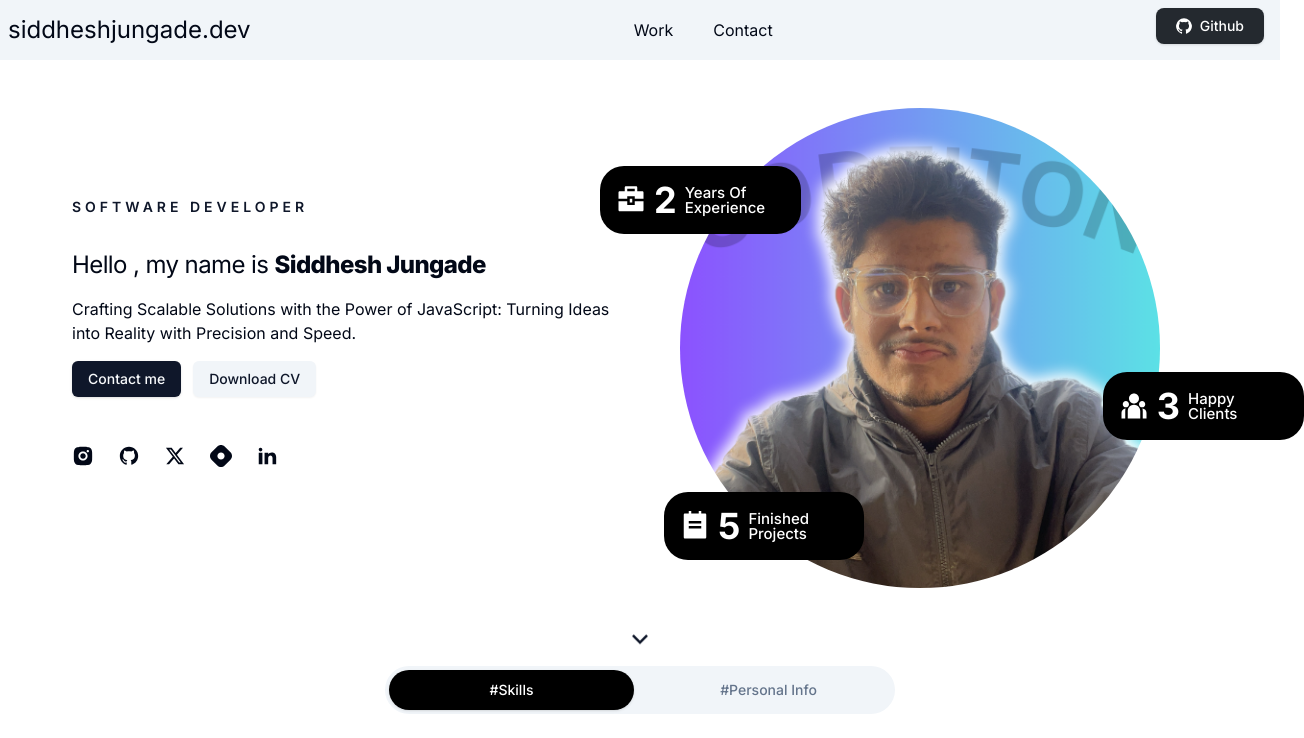
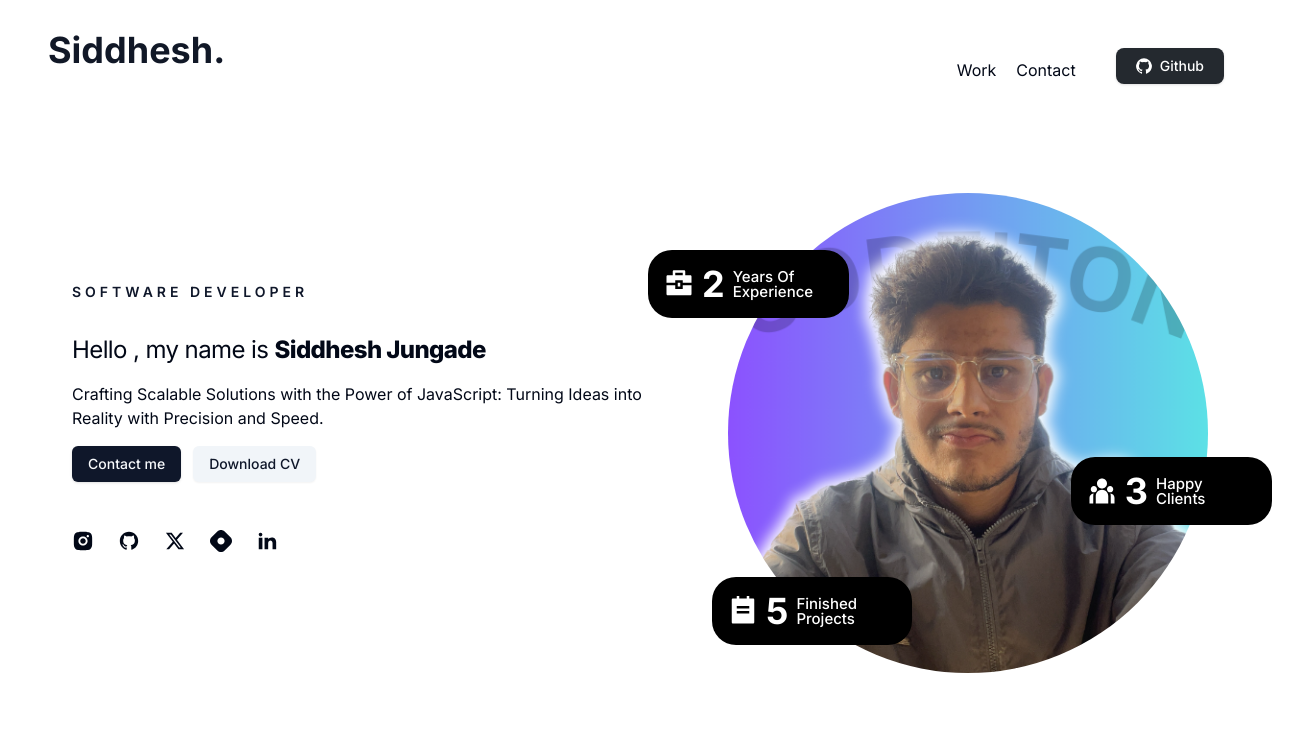
Before and after one commit to siddheshJungade/portfolio, a Next.js app in the folder web/: page / in a window 1280 px wide. Shown: the top 738 px of the page, 1304 px wide, since content can reach past the window. Built offline with nearby package versions, Linux system fonts and the light colour scheme.

Commit message:
push the changes
Signed-off-by: siddheshjungade007 <siddheshshaym.j@digitalapicraft.com>

```diff
--- a/web/src/app/(dashboard)/contact/page.tsx
+++ b/web/src/app/(dashboard)/contact/page.tsx
@@ -4,7 +4,7 @@ import Script from 'next/script';
 export default function Contact() {
 
   return (
-    <main className="flex min-h-screen flex-col items-center justify-between">
+    <main className="flex w-full mx-auto min-h-screen flex-col items-center justify-between">
         {/* <Script
         type="text/javascript"
         src="https://assets.calendly.com/assets/external/widget.js"
--- a/web/src/app/(dashboard)/work/layout.tsx
+++ b/web/src/app/(dashboard)/work/layout.tsx
@@ -25,7 +25,7 @@ export default function WorkPageLayout({
 
   return (
     <>
-      <main className="flex w-full md:w-[83rem] container min-h-screen items-start justify-start p-5">
+      <main className="flex w-full container min-h-screen items-start justify-start p-5">
         <div className="w-full">
           <div className="flex justify-center md:justify-start gap-2 mt-4">
             {workCategory.map((item, idx) => (
--- a/web/src/app/layout.tsx
+++ b/web/src/app/layout.tsx
@@ -27,8 +27,7 @@ export default function RootLayout({
       </head>
       <body className={inter.className}>
         <NavigationBar />
-        {children}
-
+        <div className="container ">{children}</div>
         <Footer />
         <Toaster />
       </body>
--- a/web/src/app/page.tsx
+++ b/web/src/app/page.tsx
@@ -3,9 +3,8 @@ import { Hero } from "@/components/custom/hero";
 export default function Home() {
   return (
     <>
-      <main className="flex min-h-screen flex-col items-center justify-around p-10">
+      <main className="flex flex-col items-center justify-center ">
         <Hero />
-
         <AboutNavbar />
       </main>
     </>
--- a/web/src/components/custom/about-nav-bar.tsx
+++ b/web/src/components/custom/about-nav-bar.tsx
@@ -12,7 +12,7 @@ export default function AboutNavbar() {
   ];
 
   return (
-    <Tabs defaultValue="skills" className="w-full md:w-[85%]">
+    <Tabs defaultValue="skills" className="w-full">
       <TabsList className="grid w-full md:w-1/2 h-[3rem] mx-auto grid-cols-2 gap-3 justify-center rounded-full">
         {menus.map((item, idx) => (
           <TabsTrigger
@@ -24,10 +24,10 @@ export default function AboutNavbar() {
           </TabsTrigger>
         ))}
       </TabsList>
-      <TabsContent value="skills" className="w-full mx-auto">
+      <TabsContent value="skills" className="w-full mx-auto py-5">
         <Skills />
       </TabsContent>
-      <TabsContent value="about" className="w-full mx-auto">
+      <TabsContent value="about" className="w-full mx-auto py-5">
         <PersonalInfo />
       </TabsContent>
     </Tabs>
--- a/web/src/components/custom/contact-form.tsx
+++ b/web/src/components/custom/contact-form.tsx
@@ -70,12 +70,12 @@ export const ContactForm = () => {
 
   return (
     <>
-      <div className="w-full mx-auto h-full flex mt-10 justify-center gap-10">
-        <div className="hidden lg:block w-[600px] h-full">
+      <div className="w-full mx-auto min-h-screen flex mt-10 justify-center gap-10">
+        <div className="hidden lg:block w-full h-full">
           <PersonalInfo />
         </div>
         <form
-          className="w-[90%] h-full md:w-[40em] mt-3 flex flex-col justify-stretch gap-4"
+          className="w-full md:mx-10 mx-5 mt-3 flex flex-col justify-stretch gap-4"
           onSubmit={(e: FormEvent) => contactFormHandler(e)}
         >
           <h1 className="font-bold text-4xl text-center"> Drop message </h1>
--- a/web/src/components/custom/hero.tsx
+++ b/web/src/components/custom/hero.tsx
@@ -15,11 +15,11 @@ import AboutNavbar from "./about-nav-bar";
 export const Hero = () => {
   return (
     <>
-      <section className="py-2 h-full bg-hero bg-no-repeat bg-bottom bg-cover dark:bg-none">
-        <div className="w-full container mx-auto">
-          <div className="flex flex-col xl:flex-row justify-center md:justify-start gap-10">
+      <section className="w-full h-full bg-hero bg-no-repeat bg-bottom bg-cover dark:bg-none">
+        <div className="flex flex-col min-h-screen justify-around w-full container mx-auto">
+          <div className="w-full h-full my-10 flex flex-col xl:flex-row justify-center md:justify-around  items-center gap-10">
             {/* text  */}
-            <div className="flex flex-col gap-4 justify-center w-full xl:w-1/2 mx-auto xl:mx-0 text-center xl:text-left">
+            <div className="flex flex-col gap-4 justify-center mx-auto xl:mx-0 text-center xl:text-left">
               <div className="text-sm uppercase font-semibold mb-4 text-primary tracking-[4px]">
                 Software Developer
               </div>
@@ -28,7 +28,7 @@ export const Hero = () => {
                 <span className="font-extrabold">Siddhesh Jungade</span>
               </h1>
 
-              <p className=" w-full mx-auto xl:mx-0">
+              <p className="w-full md:w-[600px] mx-auto xl:mx-0">
                 Crafting Scalable Solutions with the Power of JavaScript:
                 Turning Ideas into Reality with Precision and Speed.
               </p>
@@ -51,15 +51,14 @@ export const Hero = () => {
               />
             </div>
             {/* image  */}
-            <div className="hidden xl:block flex flex-row relative justify-self-start w-[25rem] h-[25rem] xl:w-[30rem]  xl:h-[30rem] justify-center">
-              {/* badge  */}
+            <div className="hidden xl:block relative min-w-screen h-full ">
               <Badge
                 containerStyles="absolute top-[12%] -left-[5rem] bg-black p-4 rounded-3xl"
                 icon={<RiBriefcase4Fill />}
                 endCountNum={2}
                 badgeText="Years Of Experience"
               />
-              {/* badge 2  */}
+
               <Badge
                 containerStyles="absolute top-[80%] -left-[1rem] bg-black p-4 rounded-3xl"
                 icon={<RiTodoFill />}
@@ -67,22 +66,24 @@ export const Hero = () => {
                 // endCountText={'k'}
                 badgeText="Finished Projects"
               />
-              {/* badge 3  */}
+
               <Badge
-                containerStyles="absolute top-[55%] -right-[9rem] bg-black p-4 rounded-3xl"
+                containerStyles="absolute top-[55%] -right-[4rem] bg-black p-4 rounded-3xl"
                 icon={<RiTeamFill />}
                 endCountNum={3}
                 // endCountText={'k'}
                 badgeText="Happy Clients"
               />
-              <DevImg
-                containerStyles="bg-hero_shape self-center w-full h-full z-[-1] bg-no-repeat relative bg-bottom"
-                imgSrc="/assets/images/profile.png"
-              />
+              <div className="w-[30rem] h-[30rem]">
+                <DevImg
+                  containerStyles="relative w-full h-full z-[-1]"
+                  imgSrc="/assets/images/profile.png"
+                />
+              </div>
             </div>
           </div>
           {/* icon   */}
-          <div className="flex w-full mt-10 justify-center left-2/4 botton-44 xl:bottom-12 animate-bounce">
+          <div className="flex w-full justify-center  animate-bounce">
             <RiArrowDownSLine className="text-3xl text-primary" />
           </div>
         </div>
--- a/web/src/components/custom/navigation-bar.tsx
+++ b/web/src/components/custom/navigation-bar.tsx
@@ -2,7 +2,8 @@
 import Link from "next/link";
 import { Button } from "../ui/button";
 import { usePathname } from "next/navigation";
-import resumeData from '../../../resume.json'
+import resumeData from "../../../resume.json";
+import { useState } from "react";
 const menuItems = [
   {
     name: "Work",
@@ -15,28 +16,56 @@ const menuItems = [
 ];
 
 export const NavigationBar = () => {
-  const pathName = usePathname()
+  const [isDrawerOn, setIsDrawerOn] = useState<boolean>(false);
+  const pathName = usePathname();
   return (
-    <nav className="w-[100%] p-2 bg-slate-100">
-      <div className="max-w-7xl mx-auto">
-        <div className="flex flex-col gap-5 md:flex-row items-center justify-between">
-          <div className="flex items-center text-2xl">
-            <Link href="/">siddheshjungade.dev</Link>
+    <nav className="sticky z-30  transition-all top-0 w-full p-2 bg-white shadow-md md:shadow-none">
+      <div className="flex md:mx-10 mx-auto flex-col md:flex-row  items-center justify-between">
+        <div className="w-full flex justify-between text-2xl md:text-4xl">
+          <Link href="/" onClick={() => setIsDrawerOn(false)} className="font-bold text-gray-900 dark:text-white">
+            Siddhesh.
+          </Link>
+          <div className="block md:hidden">
+            <i
+              className={
+                isDrawerOn ? "hidden" : "md:hidden fa fa-solid fa-bars"
+              }
+              onClick={() => setIsDrawerOn(true)}
+            ></i>
+            <i
+              className={
+                isDrawerOn == false
+                  ? `hidden`
+                  : "md:hidden fa fa-solid fa-minus"
+              }
+              onClick={() => setIsDrawerOn(false)}
+            ></i>
           </div>
-          <div className="md:block">
-            <ul className="flex  items-center space-x-10">
+        </div>
+        <div  className={`${isDrawerOn? "block": "max-sm:hidden" } w-full mt-10 md: mt-0 flex flex-col md:flex-row gap-x-10 gap-y-5 md:gap-y-0 justify-start md:justify-end items-start md:items-center`}>
+          <ul className="flex flex-col gap-y-3 md:gap-y-0 md:gap-x-5 t md:flex-row md:items-center">
             {menuItems.map((item, idx) => (
               <li key={idx}>
-                  <Link href={item.route} className={ pathName.includes(item.route.replace("/blog","")) ? `disable underline underline-offset-[100%] decoration-4`: ``}>{item.name}</Link>
+                <Link
+                  href={item.route}
+                  onClick={() => setIsDrawerOn(false)}
+                  className={
+                    pathName.includes(item.route.replace("/blog", ""))
+                      ? `disable underline underline-offset-2 md:underline-offset-[100%] decoration-2 md:decoration-4`
+                      : ``
+                  }
+                >
+                  {item.name}
+                </Link>
               </li>
             ))}
           </ul>
-          </div>
-          <div>
           <Button
             className="text-white bg-[#24292F] hover:bg-[#24292F]/90 focus:ring-4 focus:outline-none focus:ring-[#24292F]/50 font-medium rounded-lg text-sm px-5 py-2.5 text-center inline-flex items-center dark:focus:ring-gray-500 dark:hover:bg-[#050708]/30 me-2 mb-2"
-
-              onClick={() => window.open(resumeData.link.github,"_target")}
+            onClick={() => {
+              setIsDrawerOn(false)
+              window.open(resumeData.link.github, "_target")
+            }}
           >
             <svg
               className="w-4 h-4 me-2"
@@ -55,7 +84,6 @@ export const NavigationBar = () => {
           </Button>
         </div>
       </div>
-      </div>
     </nav>
   );
 };
```
Lines whose indentation alone changed are shown as unchanged.
